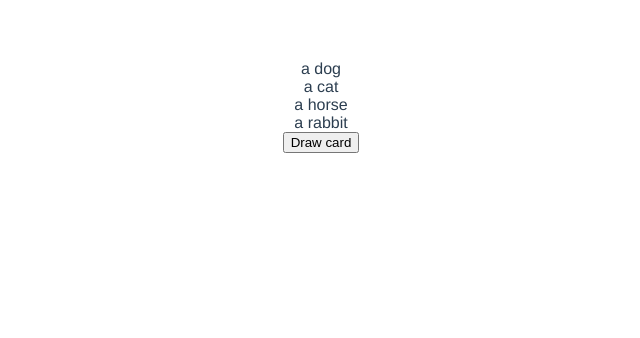
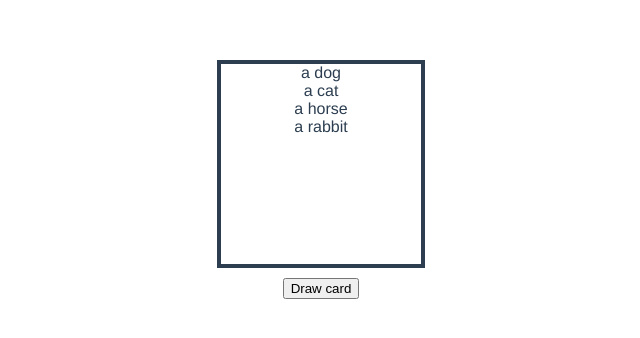
Before and after one commit to The-Crystal-Devs/world-building-helper, a Vue app in the folder modules/ui/: page / in a window 1280 px wide. Both pictures are taken after a click on the button "Draw card". Shown: the top 338 px of the page, without its empty margins (319-959 px from the left). Built offline with nearby package versions, Linux system fonts and the light colour scheme.

Commit message:
:lipstick: Add border to card

```diff
--- a/modules/ui/src/components/PlacedCard.vue
+++ b/modules/ui/src/components/PlacedCard.vue
@@ -1,6 +1,8 @@
 <template>
-  <div v-for="idea in card.ideas">
-    {{idea}}
+  <div class="card">
+    <div v-for="idea in card.ideas">
+      {{ idea }}
+    </div>
   </div>
 </template>
 
@@ -19,5 +21,10 @@ export default {
 </script>
 
 <style scoped>
-
+.card {
+  border: 4px solid #2c3e50;
+  width:200px;
+  height:200px;
+  margin: auto auto 10px;
+}
 </style>
```
